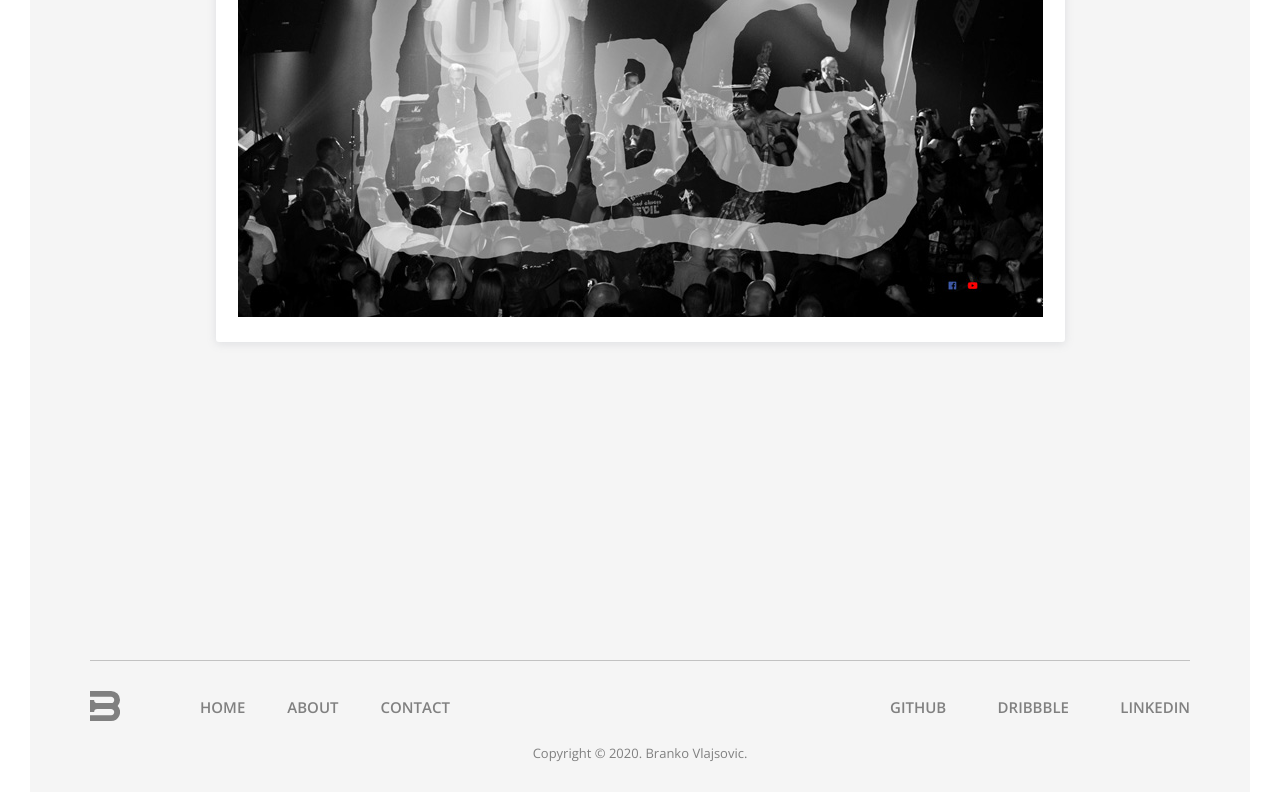
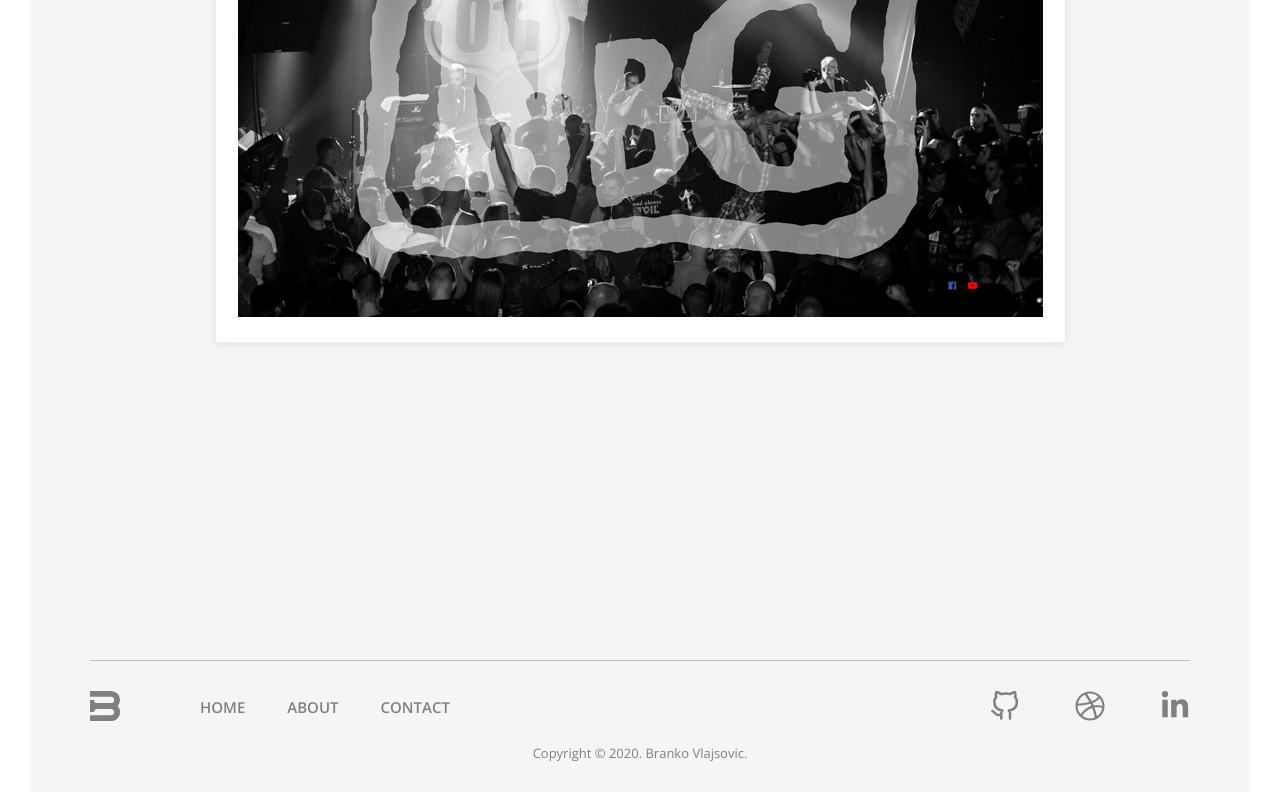
Before and after one commit to io62s/portfolio, a React (Create React App) app: page / in a window 1280 px wide. Shown: the part 2768-3568 px from the top of the page. Built offline with nearby package versions, Linux system fonts and the light colour scheme.

Commit message:
social icons added

```diff
--- a/src/components/Footer.js
+++ b/src/components/Footer.js
@@ -2,7 +2,8 @@ import React from "react";
 import { Link } from "react-router-dom";
 import { Logo, FooterContainer, FlexContainer } from "../styles/FooterStyle";
 import logo from "../assets/logoSmall.svg";
-
+import { FaDribbble, FaLinkedinIn } from "react-icons/fa";
+import { FiGithub } from "react-icons/fi";
 function Footer() {
   return (
     <FooterContainer>
@@ -29,7 +30,7 @@ function Footer() {
             target="_blank"
             rel="noopener noreferrer"
           >
-            github
+            <FiGithub className="social-icon" />
           </a>
 
           <a
@@ -37,14 +38,14 @@ function Footer() {
             target="_blank"
             rel="noopener noreferrer"
           >
-            dribbble
+            <FaDribbble className="social-icon" />
           </a>
           <a
             href="https://www.linkedin.com/in/bvlajsovic/"
             target="_blank"
             rel="noopener noreferrer"
           >
-            linkedin
+            <FaLinkedinIn className="social-icon" />
           </a>
         </div>
       </FlexContainer>
--- a/src/styles/AppStyles.js
+++ b/src/styles/AppStyles.js
@@ -25,6 +25,9 @@ const Container = styled.div`
   @media screen and (max-width: 900px) {
     padding: 2rem;
   }
+  @media screen and (max-width: 340px) {
+    padding: 1rem;
+  }
 `;
 
 export { Container, AppContainer };
--- a/src/styles/FooterStyle.js
+++ b/src/styles/FooterStyle.js
@@ -64,11 +64,10 @@ const FlexContainer = styled.div`
   }
 
   .social {
-    width: 30rem;
+    width: 20rem;
     ${flex("row", "space-between")}
     a {
       color: ${darkGrey};
-      font-size: 1.5rem;
 
       text-decoration: none;
       text-transform: uppercase;
@@ -77,6 +76,9 @@ const FlexContainer = styled.div`
       &:hover, &:focus {
         color: ${mainColor};
       }
+    }
+    .social-icon {
+      font-size: 3rem;
     }
   }
 
@@ -102,6 +104,9 @@ const FlexContainer = styled.div`
   @media screen and (max-width: 500px) {
     .social {
       width: 25rem;
+      .social-icon {
+        font-size: 2.5rem;
+      }
     }
     .social a,
     .links .link {
```
